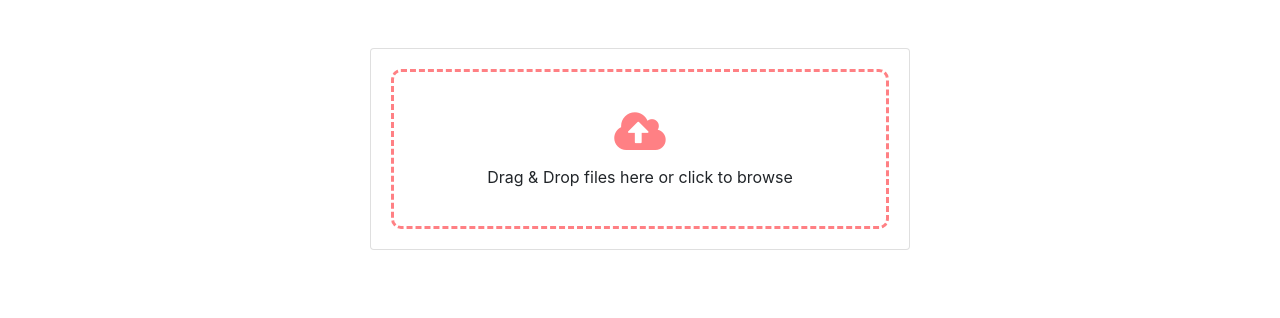
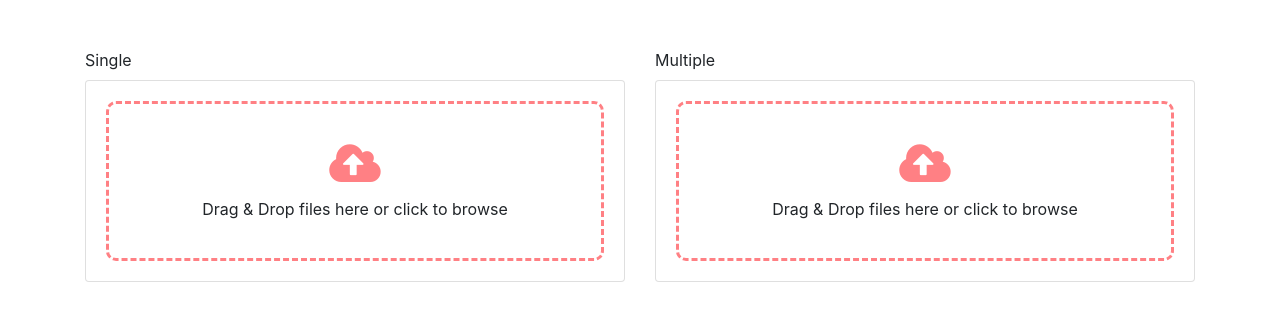
Before and after one commit to sakib-al/image-uploader, a plain HTML site: page index.html in a window 1280 px wide. Drawn offline with nearby package versions, Linux system fonts and the light colour scheme.

Commit message:
fix input field signle and multiples

```diff
--- a/index.html
+++ b/index.html
@@ -14,9 +14,18 @@
     <div class="container mt-5">
         <div class="row justify-content-center">
             <div class="col-md-6">
+                <label for="">Single</label>
                 <div class="card">
                     <div class="card-body">
-                        <div class="file"></div>
+                        <div class="single"></div>
+                    </div>
+                </div>
+            </div>
+            <div class="col-md-6">
+                <label for="">Multiple</label>
+                <div class="card">
+                    <div class="card-body">
+                        <div class="multiple"></div>
                     </div>
                 </div>
             </div>
@@ -28,10 +37,15 @@
     <script src="assets/image-uploader.min.js"></script>
 
     <script>
-        $('.file').imageUploader({
+        $('.multiple').imageUploader({
             required: false,
             multiple:true,
-            imagesInputName: "test_file",
+            imagesInputName: "multiple",
+        });
+        $('.single').imageUploader({
+            required: false,
+            multiple:false,
+            imagesInputName: "single",
         });
     </script>
 </body>
```
Also changed, not shown: assets/image-uploader.min.js.
